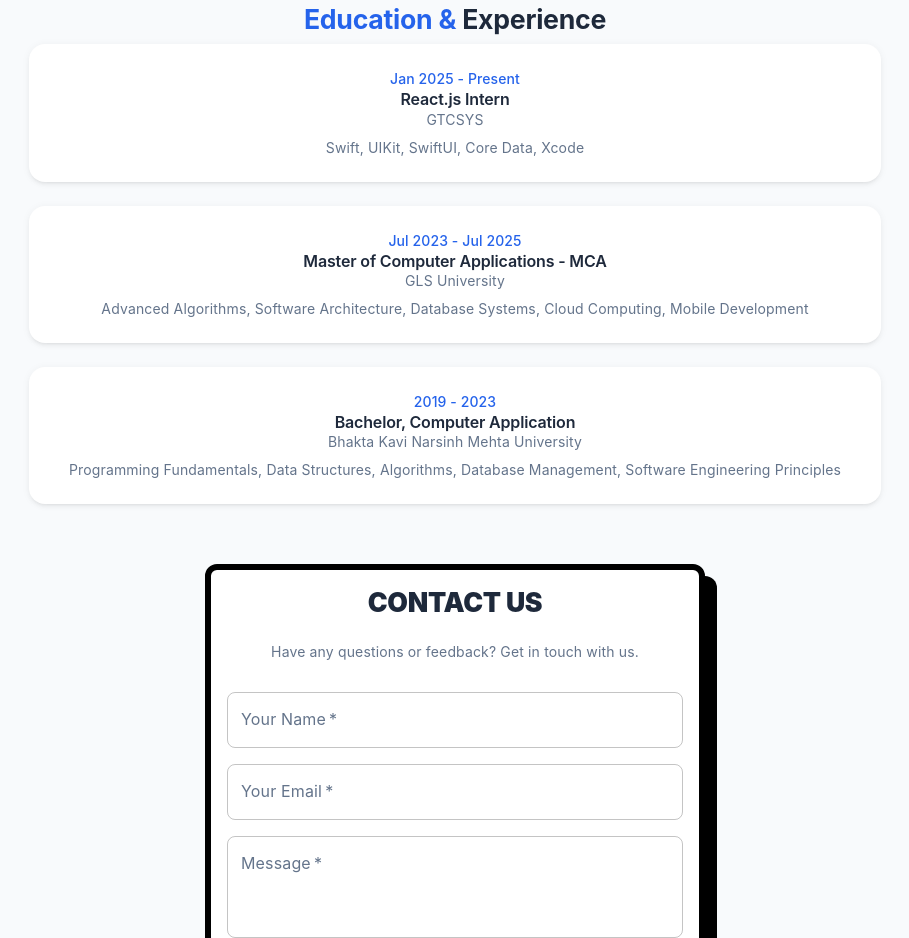
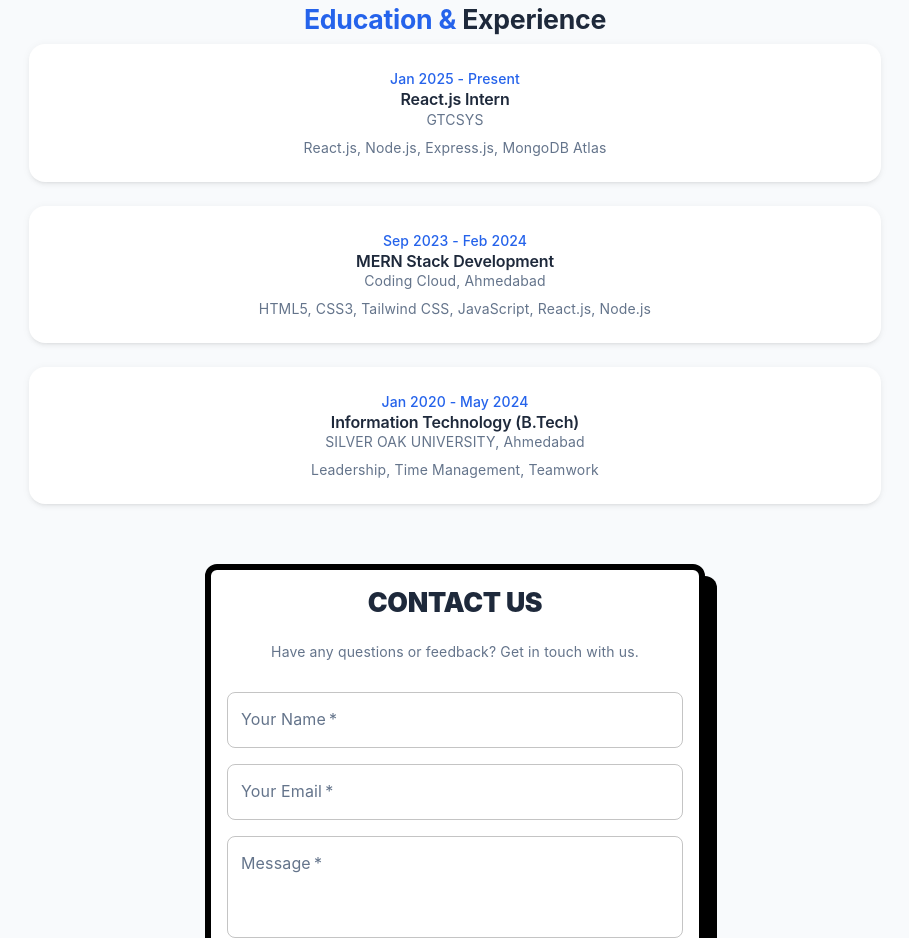
Before and after one commit to MokariyaPrit/Portfolio, a React (Vite) app: page /#/ in a window 1280 px wide. Shown: the part 3320-4258 px from the top of the page, without its empty margins (185-1094 px from the left). Built offline with nearby package versions, Linux system fonts and the light colour scheme.

Commit message:
Education update

```diff
--- a/src/pages/EducationExperience.tsx
+++ b/src/pages/EducationExperience.tsx
@@ -10,22 +10,20 @@ const experiences = [
     date: "Jan 2025 - Present",
     title: "React.js Intern",
     company: "GTCSYS",
-    description: "Developing and maintaining iOS applications, focusing on performance and user experience.",
-    technologies: "Swift, UIKit, SwiftUI, Core Data, Xcode",
+    description: "Created a scalable web application for managing inquiries across websites.",
+    technologies: "React.js, Node.js, Express.js, MongoDB Atlas",
   },
   {
-    date: "Jul 2023 - Jul 2025",
-    title: "Master of Computer Applications - MCA",
-    company: "GLS University",
-    description: "Pursuing a Master of Computer Applications, specializing in advanced software development and system design.",
-    technologies: "Advanced Algorithms, Software Architecture, Database Systems, Cloud Computing, Mobile Development",
+    date: "Sep 2023 - Feb 2024",
+    title: "MERN Stack Development",
+    company: "Coding Cloud, Ahmedabad",
+    technologies: "HTML5, CSS3, Tailwind CSS, JavaScript, React.js, Node.js",
   },
   {
-    date: "2019 - 2023",
-    title: "Bachelor, Computer Application",
-    company: "Bhakta Kavi Narsinh Mehta University",
-    description: "Completed a Bachelor's degree in Computer Applications, developing skills in software development and problem-solving.",
-    technologies: "Programming Fundamentals, Data Structures, Algorithms, Database Management, Software Engineering Principles",
+    date: "Jan 2020 - May 2024",
+    title: "Information Technology (B.Tech)",
+    company: "SILVER OAK UNIVERSITY, Ahmedabad",
+    technologies: "Leadership, Time Management, Teamwork",
   },
 ]
 
```
